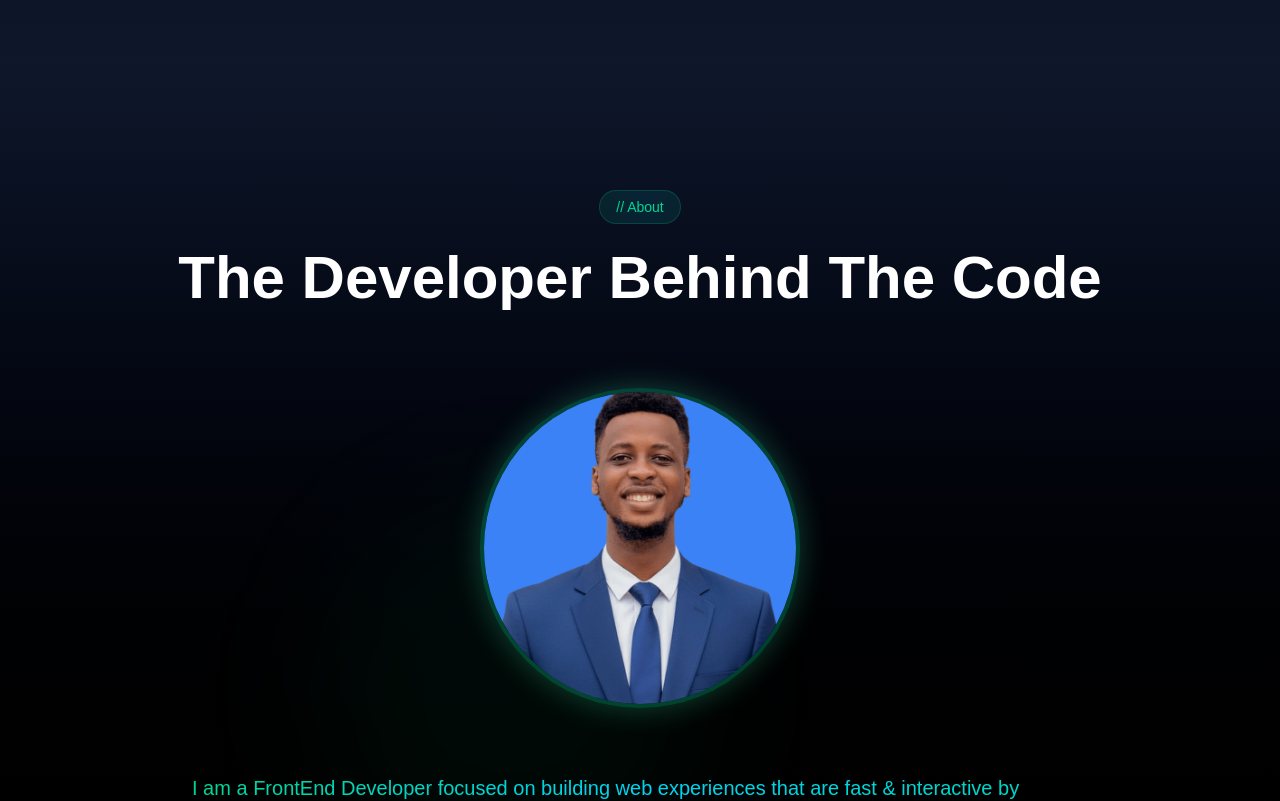
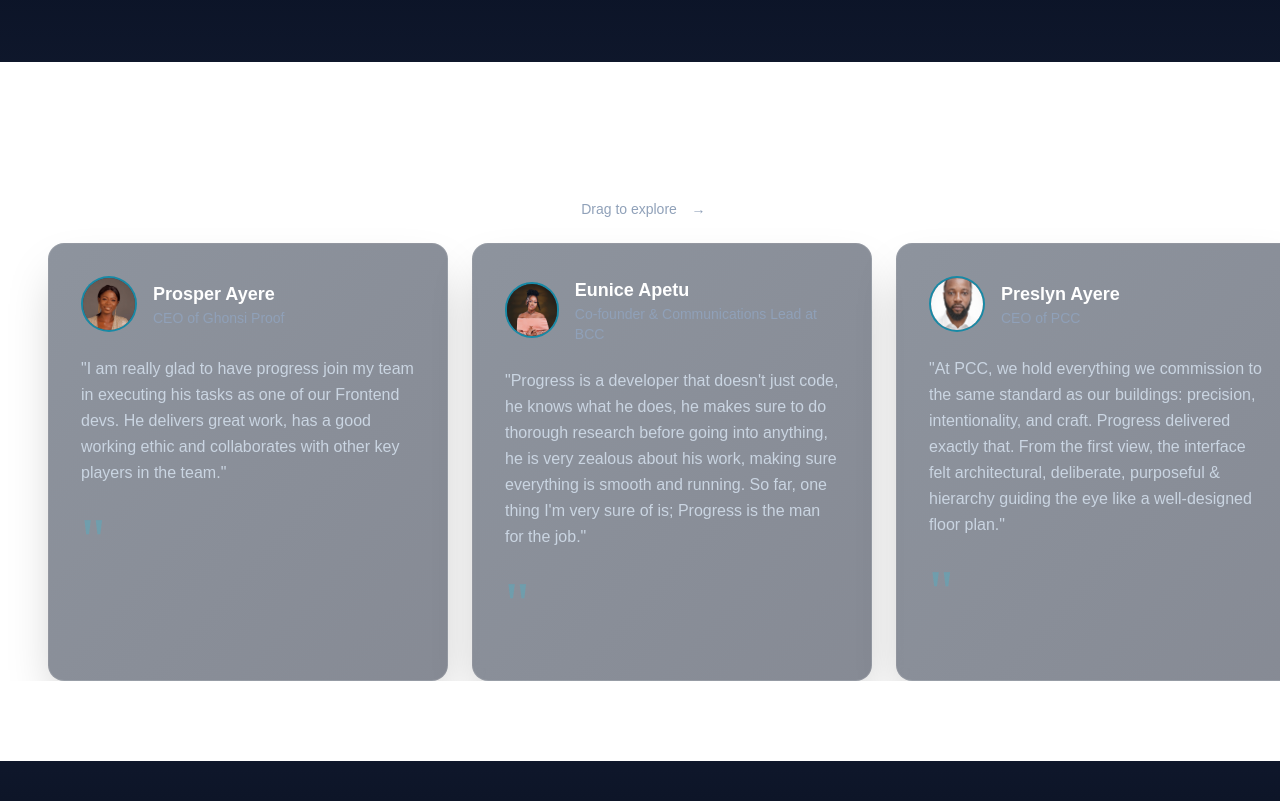
Before and after one commit to ProgressAyere/New-Portfolio, a Next.js app: page / in a window 1280 px wide. Shown: the part 5740-6541 px from the top of the page. Built offline with nearby package versions, Linux system fonts and the light colour scheme.

Commit message:
Added Reviews section

```diff
--- a/app/components/CaseStudyExpanded.jsx
+++ b/app/components/CaseStudyExpanded.jsx
@@ -51,6 +51,7 @@ export default function CaseStudyExpanded({ project, onClose }) {
           loop
           muted={isMuted}
           playsInline
+          preload="metadata"
           className="w-full h-full object-cover"
         >
           <source src={project.videoSrc} type="video/mp4" />
--- a/app/components/ProjectCard.jsx
+++ b/app/components/ProjectCard.jsx
@@ -112,6 +112,7 @@ export default function ProjectCard({ project, index, onExpand, isExpanded }) {
                 muted
                 loop
                 playsInline
+                preload="none"
                 initial={{ opacity: 0 }}
                 animate={{ opacity: 1 }}
                 exit={{ opacity: 0 }}
--- a/app/components/ProjectsShowcase.jsx
+++ b/app/components/ProjectsShowcase.jsx
@@ -24,7 +24,7 @@ export default function ProjectsShowcase() {
       title: "BlockChain on Campus Platform",
       outcome: "Unified digital experience serving students across campuses",
       thumbnailSrc: "/bcc-home.png",
-      videoSrc: "/bcc-landscape video-mockup.mp4",
+      videoSrc: "/bcc-landscape-video-mockup.mp4",
       problem:
         "BlockChain on Campus at Yaba College of Technology, Epe had been quietly making impact in the Web3 space, hosting events, educating students, and building a community from the ground up. But none of it was visible online. No digital home, no proof of existence, no record of the work being done. For a campus already low on visibility, BCC was at risk of doing meaningful work that the world would never see,and that future students would never find.",
       solution:
@@ -47,7 +47,7 @@ export default function ProjectsShowcase() {
       title: "Ghonsi Proof",
       outcome: "Web3 portfolio verification platform with on-chain attestations",
       thumbnailSrc: "/ghonsi-home-mockup.png",
-      videoSrc: "/ghonsi-landscape video.mp4",
+      videoSrc: "/ghonsi-landscape-video.mp4",
       problem:
         "Developers struggle to prove their work across scattered platforms (GitHub, Discord, Twitter), making it hard for recruiters and clients to verify authentic contributions and skills.",
       solution:
--- a/app/components/TestimonialsCarousel.jsx
+++ b/app/components/TestimonialsCarousel.jsx
@@ -54,7 +54,7 @@ export default function TestimonialsCarousel() {
   };
 
   return (
-    <div className="mb-20 overflow-hidden">
+    <div className="mt-[65px] mb-20 overflow-hidden">
       <motion.h3
         initial={{ opacity: 0, y: 20 }}
         whileInView={{ opacity: 1, y: 0 }}
--- a/app/page.js
+++ b/app/page.js
@@ -11,6 +11,7 @@ import ServicesSection from "./components/ServicesSection";
 
 import AboutSection from "./components/AboutSection";
 import ContactSection from "./components/ContactSection";
+import TestimonialsCarousel from "./components/TestimonialsCarousel";
 import CustomCursor from "./components/CustomCursor";
 import SplashScreen from "./components/SplashScreen";
 import { motion, AnimatePresence } from "framer-motion";
@@ -43,6 +44,7 @@ export default function Home() {
         <InfiniteReelStrip />
         <WhyWorkWithMe />
         <ServicesSection />
+        <TestimonialsCarousel />
         <AboutSection />
         <ContactSection />
       </motion.main>
```
Also changed, not shown: 1 other file (tests, documents, lock files or other folders).
